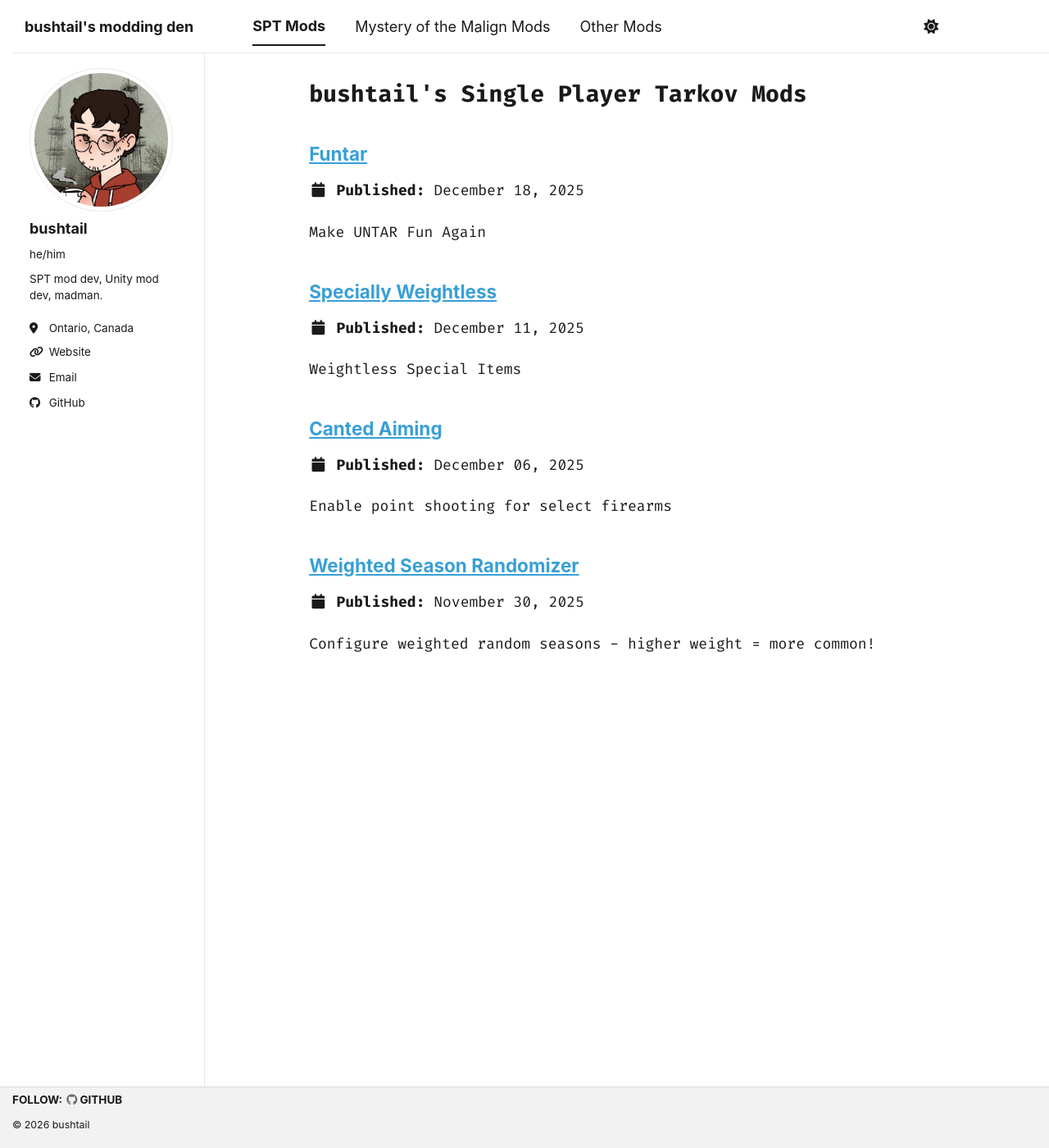
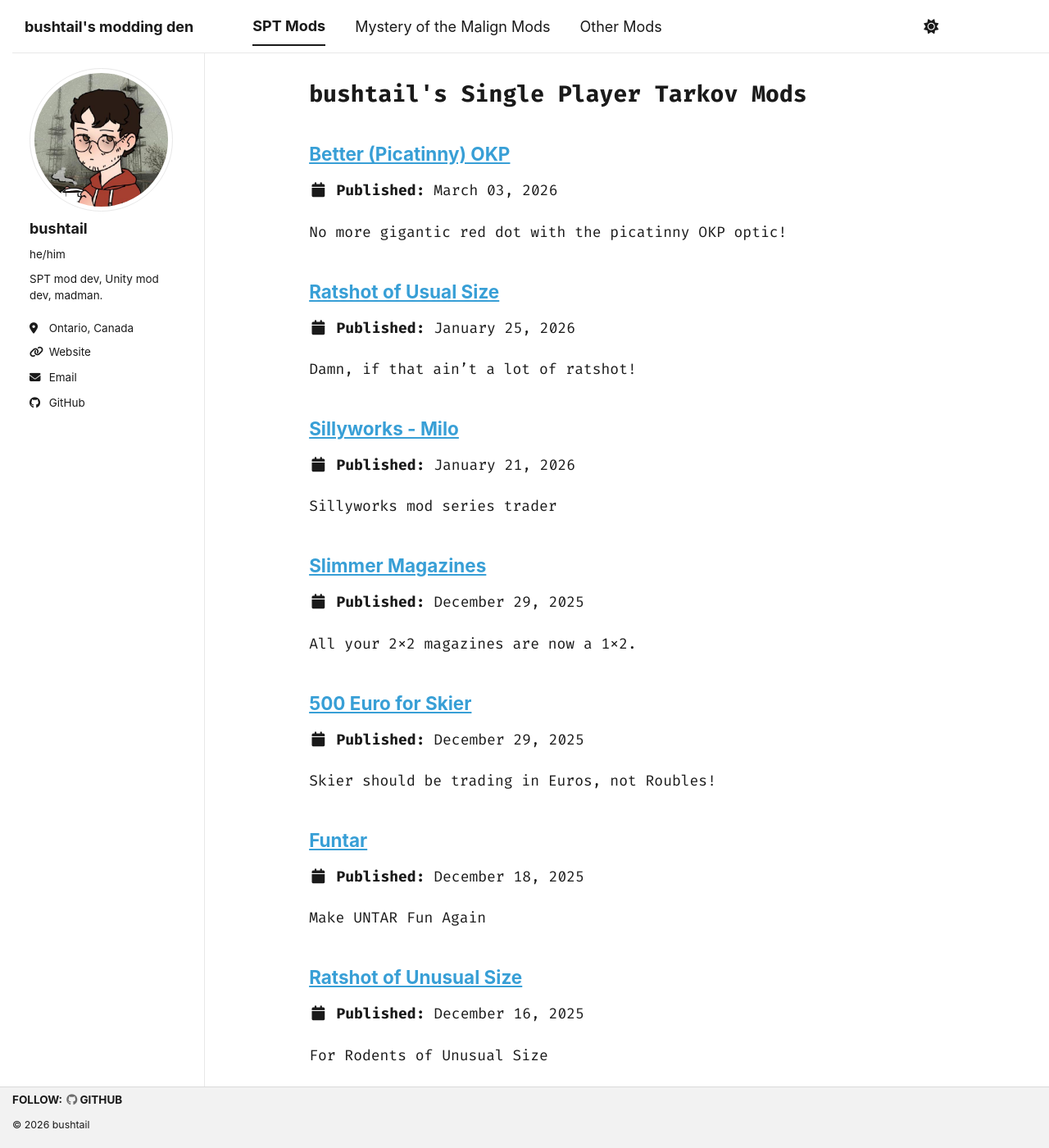
Before and after one commit to bushtail/bushtail.ca, a Jekyll site: the page built from _pages/spt.md, in a window 1280 px wide and 1400 px high. Shown: the whole window at 82% size. Built offline with Jekyll 4.4.1, drawn with Linux system fonts in a browser that asks for light colours; a style sheet for code colours, icons or effects is not loaded; some of the changed text lies outside the part shown.

Commit message:
the rest of the fucking pages

```diff
--- /dev/null
+++ b/_spt/betterpicatinnyokp.md
@@ -0,0 +1,6 @@
+---
+title: "Better (Picatinny) OKP"
+collection: spt
+excerpt: No more gigantic red dot with the picatinny OKP optic!
+date: 2026-03-03
+---
--- a/_spt/cantedaiming.md
+++ b/_spt/cantedaiming.md
@@ -1,6 +1,6 @@
 ---
 title: "Canted Aiming"
 collection: spt
-excerpt: Enable point shooting for select firearms
+excerpt: Allow the player to point shoot without a backup sight mount.
 date: 2025-12-06
 ---
--- /dev/null
+++ b/_spt/euroforskier.md
@@ -0,0 +1,6 @@
+---
+title: "500 Euro for Skier"
+collection: spt
+excerpt: Skier should be trading in Euros, not Roubles!
+date: 2025-12-29
+---
--- /dev/null
+++ b/_spt/ratshotofunusualsize.md
@@ -0,0 +1,6 @@
+---
+title: "Ratshot of Unusual Size"
+collection: spt
+excerpt: For Rodents of Unusual Size
+date: 2025-12-16
+---
--- /dev/null
+++ b/_spt/ratshotofusualsize.md
@@ -0,0 +1,6 @@
+---
+title: "Ratshot of Usual Size"
+collection: spt
+excerpt: Damn, if that ain't a lot of ratshot!
+date: 2026-01-25
+---
--- /dev/null
+++ b/_spt/sillyworksmilo.md
@@ -0,0 +1,6 @@
+---
+title: "Sillyworks - Milo"
+collection: spt
+excerpt: Sillyworks mod series trader
+date: 2026-01-21
+---
--- /dev/null
+++ b/_spt/slimmermagazines.md
@@ -0,0 +1,6 @@
+---
+title: "Slimmer Magazines"
+collection: spt
+excerpt: All your 2x2 magazines are now a 1x2.
+date: 2025-12-29
+---
```
Also changed, not shown: _spt/cratesinairdrop.md (added, +6 -0 lines), _spt/politelyremoveevents.md (added, +6 -0 lines), _spt/shelfblacklisteditor.md (added, +6 -0 lines), _spt/startitarearly.md (added, +6 -0 lines), _spt/weightedseasonrandomizer.md (renamed from _spt/wsr.md).
